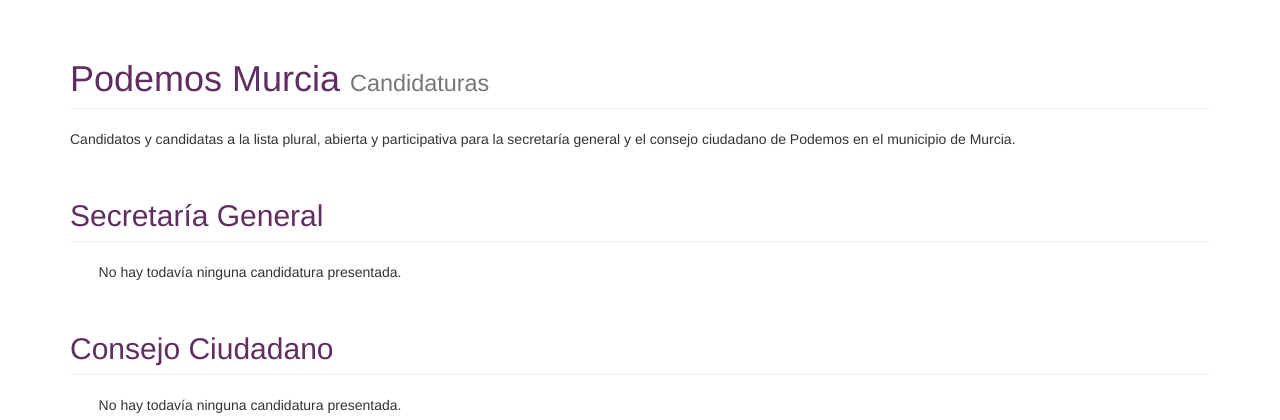
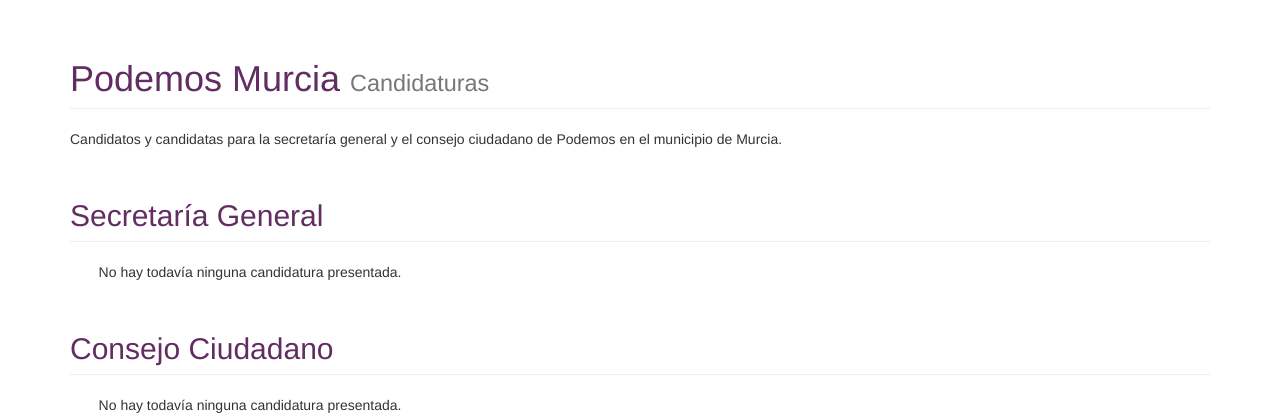
Before and after one commit to pedroluislopez/candidaturas, a Django app: page / in a window 1280 px wide. Shown: the part 51-471 px from the top of the page. Run offline with Django 3.2, Linux system fonts and the light colour scheme; data that the repository does not hold is empty; some libraries are stand-ins or nearby versions.

Commit message:
Change intro message

```diff
--- a/candidatos/templates/index.html
+++ b/candidatos/templates/index.html
@@ -7,7 +7,7 @@
         <h1 class="page-header">Podemos Murcia
             <small>Candidaturas</small>
         </h1>
-        <p>Candidatos y candidatas a la lista plural, abierta y participativa para la secretar&iacute;a general y el consejo ciudadano de Podemos en el municipio de Murcia.</p>
+        <p>Candidatos y candidatas para la secretar&iacute;a general y el consejo ciudadano de Podemos en el municipio de Murcia.</p>
     </div>
 </div>
 
```
